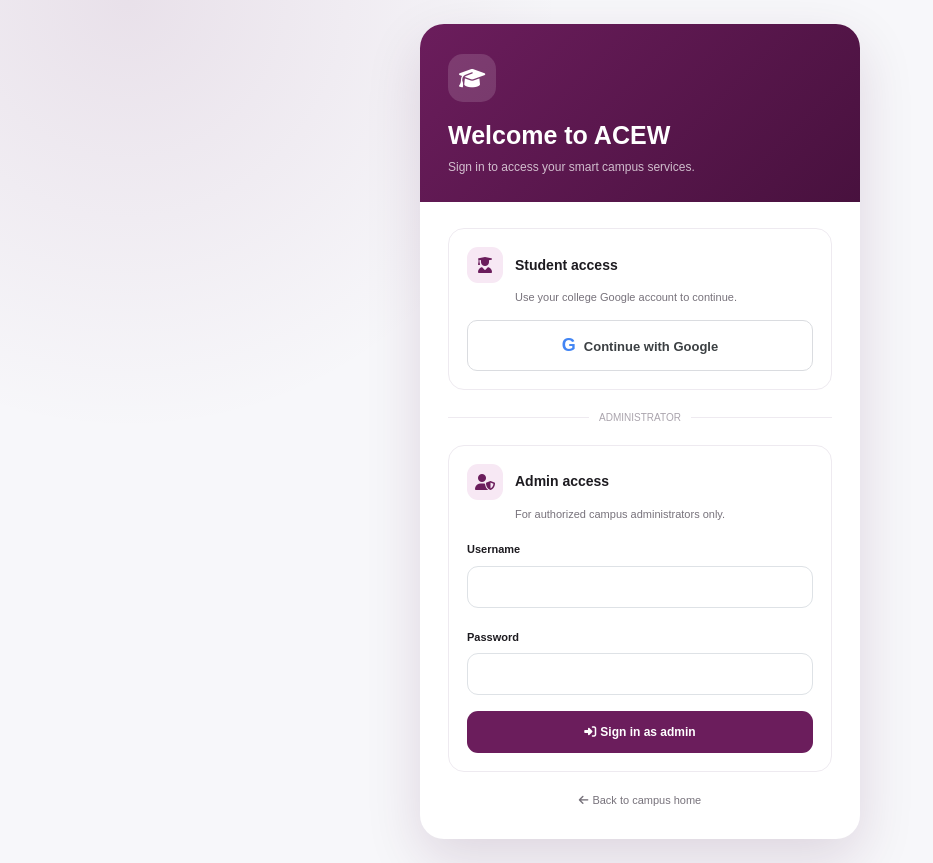
After one commit to SivaRakshana3207/Smart-Campus-ACEW, a Flask app: page /login in a window 1280 px wide. The commit adds this page. Shown: the whole page, without its empty margins (0-933 px from the left). Run offline with Flask 3, Linux system fonts and the light colour scheme.

Commit message:
Added vercel.json

```diff
--- a/app.py
+++ b/app.py
@@ -83,7 +83,15 @@ def get_db_connection():
 
 @app.route('/')
 def home():
+    if not session.get('is_student') and not session.get('is_admin'):
+        return redirect(url_for('login_page'))
     return render_template('index.html')
+
+@app.route('/login')
+def login_page():
+    if session.get('is_student') or session.get('is_admin'):
+        return redirect(url_for('home'))
+    return render_template('login.html')
 
 @app.route('/service-worker.js')
 def service_worker():
@@ -142,9 +150,16 @@ def login():
         return jsonify({"status": "success", "message": "Admin login successful!"})
     return jsonify({"status": "error", "message": "Invalid Credentials!"}), 401
 
+@app.route('/api/student-login', methods=['POST'])
+def student_login():
+    session['is_student'] = True
+    session.pop('is_admin', None)
+    return jsonify({"status": "success", "message": "Student login successful!"})
+
 @app.route('/api/logout', methods=['GET'])
 def logout():
     session.pop('is_admin', None)
+    session.pop('is_student', None)
     return jsonify({"status": "success", "message": "Logged out!"})
 
 # --- Announcements DB APIs ---
--- a/templates/index.html
+++ b/templates/index.html
@@ -775,14 +775,12 @@
 
             {% else %}
 
-                <button class="btn btn-light btn-sm fw-bold text-acew"
-                        data-bs-toggle="modal"
-                        data-bs-target="#loginModal">
+                <a href="/login" class="btn btn-light btn-sm fw-bold text-acew">
 
                     <i class="fa-solid fa-lock me-1"></i>
                     <span class="d-none d-sm-inline">Admin</span>
 
-                </button>
+                </a>
 
             {% endif %}
 
--- /dev/null
+++ b/templates/login.html
@@ -0,0 +1,114 @@
+<!DOCTYPE html>
+<html lang="en">
+<head>
+    <meta charset="UTF-8">
+    <meta name="viewport" content="width=device-width, initial-scale=1.0">
+    <title>Login - ACEW Smart Campus</title>
+    <link href="https://cdn.jsdelivr.net/npm/bootstrap@5.3.2/dist/css/bootstrap.min.css" rel="stylesheet">
+    <link rel="stylesheet" href="https://cdnjs.cloudflare.com/ajax/libs/font-awesome/6.4.0/css/all.min.css">
+    <link rel="manifest" href="/static/manifest.json">
+    <meta name="theme-color" content="#6b1d5c">
+    <meta name="mobile-web-app-capable" content="yes">
+    <meta name="apple-mobile-web-app-capable" content="yes">
+    <link rel="apple-touch-icon" href="/static/icon.svg">
+    <style>
+        :root { --primary: #6b1d5c; --primary-dark: #48113e; --bg: #f7f7fa; --muted: #77727b; }
+        * { box-sizing: border-box; }
+        body { min-height: 100vh; margin: 0; background: radial-gradient(circle at 10% 0%, rgba(107,29,92,.1), transparent 30%), var(--bg); font-family: 'Plus Jakarta Sans', sans-serif; color: #1d1b20; }
+        .login-shell { min-height: 100vh; display: grid; place-items: center; padding: 24px 16px; }
+        .login-card { width: min(100%, 440px); background: white; border: 0; border-radius: 24px; overflow: hidden; box-shadow: 0 20px 55px rgba(72,17,62,.14); }
+        .login-top { padding: 30px 28px 26px; color: white; background: linear-gradient(135deg, var(--primary), var(--primary-dark)); }
+        .brand-mark { width: 48px; height: 48px; display: grid; place-items: center; border-radius: 15px; background: rgba(255,255,255,.14); font-size: 21px; margin-bottom: 18px; }
+        h1 { font-size: 25px; font-weight: 800; margin: 0 0 8px; }
+        .login-top p { color: rgba(255,255,255,.72); font-size: 12px; margin: 0; }
+        .login-body { padding: 26px 28px 30px; }
+        .role-panel { border: 1px solid #eeeaf0; border-radius: 16px; padding: 18px; margin-bottom: 18px; }
+        .role-heading { display: flex; gap: 12px; align-items: center; margin-bottom: 6px; }
+        .role-icon { width: 36px; height: 36px; display: grid; place-items: center; border-radius: 11px; background: #f7e8f4; color: var(--primary); }
+        .role-heading strong { font-size: 14px; }
+        .role-panel p { color: var(--muted); font-size: 11px; margin: 0 0 14px 48px; }
+        .google-btn { width: 100%; border: 1px solid #dadce0; border-radius: 10px; background: white; color: #3c4043; padding: 11px 14px; font-size: 13px; font-weight: 700; }
+        .google-btn:hover { background: #f8f9fa; }
+        .google-g { color: #4285f4; font-weight: 900; font-size: 18px; margin-right: 8px; }
+        .divider { display: flex; align-items: center; gap: 10px; color: #aaa4ad; font-size: 10px; margin: 20px 0; }
+        .divider::before, .divider::after { content: ''; height: 1px; background: #eeeaf0; flex: 1; }
+        .form-label { font-size: 11px; font-weight: 800; }
+        .form-control { border-radius: 11px; padding: 11px 13px; font-size: 12px; }
+        .admin-btn { background: var(--primary); color: white; border: 0; border-radius: 11px; padding: 12px; font-size: 12px; font-weight: 800; }
+        .admin-btn:hover { background: var(--primary-dark); color: white; }
+        .back-link { display: block; color: var(--muted); font-size: 11px; text-align: center; margin-top: 20px; text-decoration: none; }
+        .back-link:hover { color: var(--primary); }
+    </style>
+</head>
+<body>
+    <main class="login-shell">
+        <section class="login-card">
+            <header class="login-top">
+                <div class="brand-mark"><i class="fa-solid fa-graduation-cap"></i></div>
+                <h1>Welcome to ACEW</h1>
+                <p>Sign in to access your smart campus services.</p>
+            </header>
+            <div class="login-body">
+                <div class="role-panel">
+                    <div class="role-heading">
+                        <span class="role-icon"><i class="fa-solid fa-user-graduate"></i></span>
+                        <strong>Student access</strong>
+                    </div>
+                    <p>Use your college Google account to continue.</p>
+                    <button id="google-login" class="google-btn" type="button"><span class="google-g">G</span>Continue with Google</button>
+                </div>
+
+                <div class="divider">ADMINISTRATOR</div>
+
+                <div class="role-panel mb-0">
+                    <div class="role-heading">
+                        <span class="role-icon"><i class="fa-solid fa-user-shield"></i></span>
+                        <strong>Admin access</strong>
+                    </div>
+                    <p>For authorized campus administrators only.</p>
+                    <form id="admin-login-form">
+                        <div class="mb-3">
+                            <label class="form-label" for="username">Username</label>
+                            <input class="form-control" id="username" type="text" autocomplete="username" required>
+                        </div>
+                        <div class="mb-3">
+                            <label class="form-label" for="password">Password</label>
+                            <input class="form-control" id="password" type="password" autocomplete="current-password" required>
+                        </div>
+                        <button class="admin-btn w-100" type="submit"><i class="fa-solid fa-right-to-bracket me-1"></i>Sign in as admin</button>
+                    </form>
+                </div>
+                <a class="back-link" href="/"><i class="fa-solid fa-arrow-left me-1"></i>Back to campus home</a>
+            </div>
+        </section>
+    </main>
+    <script>
+        document.getElementById('google-login').addEventListener('click', async () => {
+            const button = document.getElementById('google-login');
+            button.disabled = true;
+            button.textContent = 'Signing in...';
+            const response = await fetch('/api/student-login', { method: 'POST' });
+            const result = await response.json();
+            if (result.status === 'success') window.location.href = '/';
+            else { button.disabled = false; button.textContent = 'Continue with Google'; alert(result.message); }
+        });
+
+        document.getElementById('admin-login-form').addEventListener('submit', async (event) => {
+            event.preventDefault();
+            const response = await fetch('/api/login', {
+                method: 'POST',
+                headers: { 'Content-Type': 'application/json' },
+                body: JSON.stringify({
+                    username: document.getElementById('username').value,
+                    password: document.getElementById('password').value
+                })
+            });
+            const result = await response.json();
+            if (result.status === 'success') window.location.href = '/admin';
+            else alert(result.message || 'Invalid credentials.');
+        });
+
+        if ('serviceWorker' in navigator) window.addEventListener('load', () => navigator.serviceWorker.register('/service-worker.js'));
+    </script>
+</body>
+</html>
```
